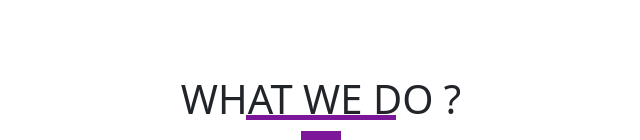
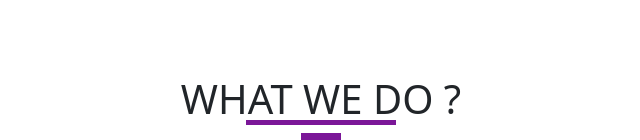
Before and after one commit to MeeraMurali03/agency, a plain HTML site: page index.html in a window 1280 px wide. Shown: the part 660-800 px from the top of the page, 319-959 px from the left. Drawn offline with nearby package versions, Linux system fonts and the light colour scheme.

Commit message:
Update style.css
1

```diff
--- a/style.css
+++ b/style.css
@@ -112,7 +112,7 @@ text-align: left;
     margin-left: auto;
     margin-right: auto;
     display: block;
-    transform: translateY(45px);
+    transform: translateY(50px);
 }
 .title::after
 {
@@ -124,7 +124,7 @@ text-align: left;
     margin-right: auto;
     margin-bottom: 40px;
     display: block;
-    transform: translateY(8px);
+    transform: translateY(10px);
 }
 #services .btn-primary
 {
```
